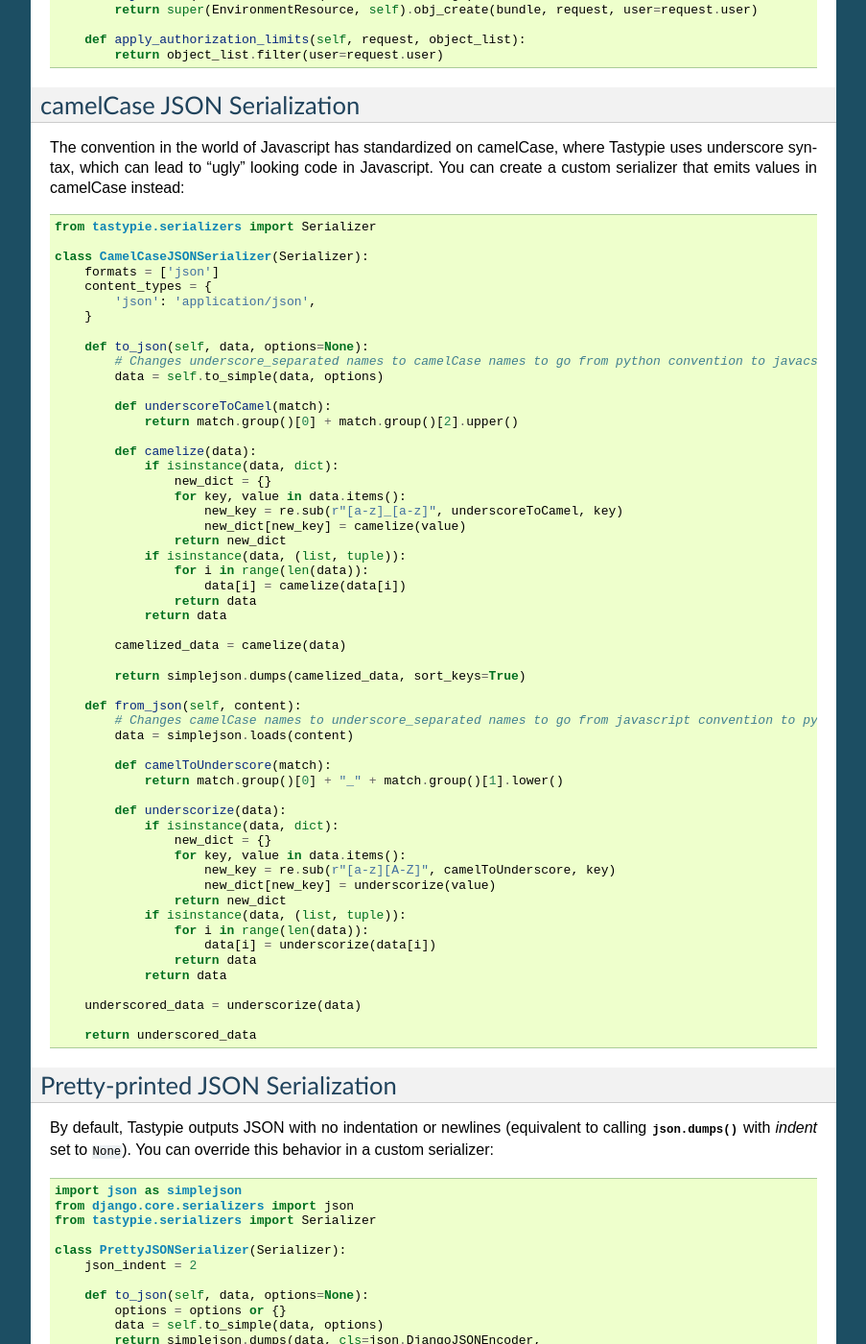
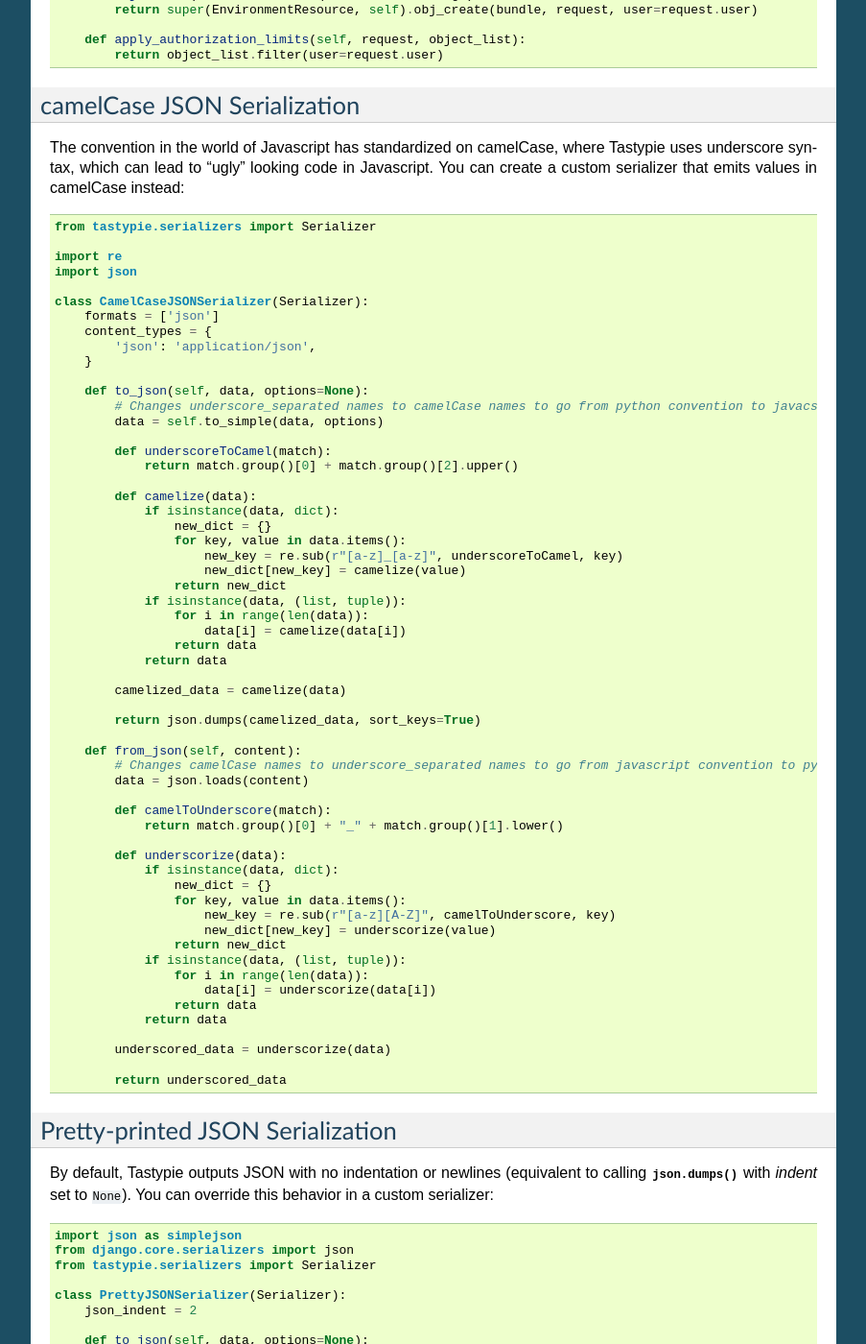
Before and after one commit to django-tastypie/django-tastypie, a Sphinx documentation site: the page built from docs/cookbook.rst, in a window 1280 px wide and 1400 px high, scrolled down 3578 px. Shown: the whole window at 96% size, without its empty margins (198-1101 px from the left). Built offline with Sphinx 7.4.7, drawn with Linux system fonts in a browser that asks for light colours; pages that are not in the unit, such as notebooks, are missing from menus.

Commit message:
Fixing camelcase json docs.

```diff
--- a/docs/cookbook.rst
+++ b/docs/cookbook.rst
@@ -240,6 +240,9 @@
 
     from tastypie.serializers import Serializer
 
+    import re
+    import json
+
     class CamelCaseJSONSerializer(Serializer):
         formats = ['json']
         content_types = {
@@ -268,11 +271,11 @@
 
             camelized_data = camelize(data)
 
-            return simplejson.dumps(camelized_data, sort_keys=True)
+            return json.dumps(camelized_data, sort_keys=True)
 
         def from_json(self, content):
             # Changes camelCase names to underscore_separated names to go from javascript convention to python convention
-            data = simplejson.loads(content)
+            data = json.loads(content)
 
             def camelToUnderscore(match):
                 return match.group()[0] + "_" + match.group()[1].lower()
@@ -290,9 +293,9 @@
                     return data
                 return data
 
-        underscored_data = underscorize(data)
+            underscored_data = underscorize(data)
 
-        return underscored_data
+            return underscored_data
 
 Pretty-printed JSON Serialization
 ---------------------------------
```
